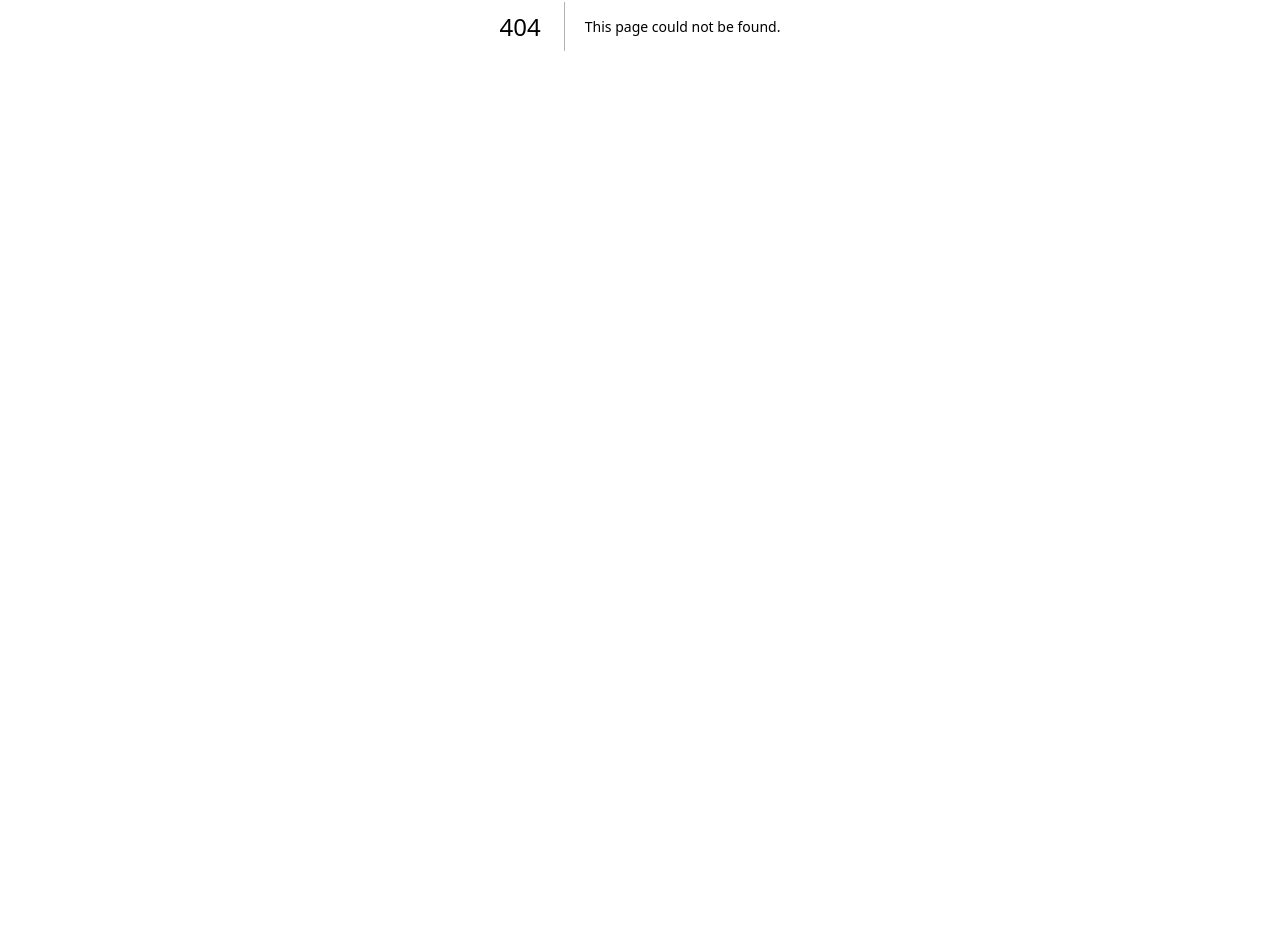
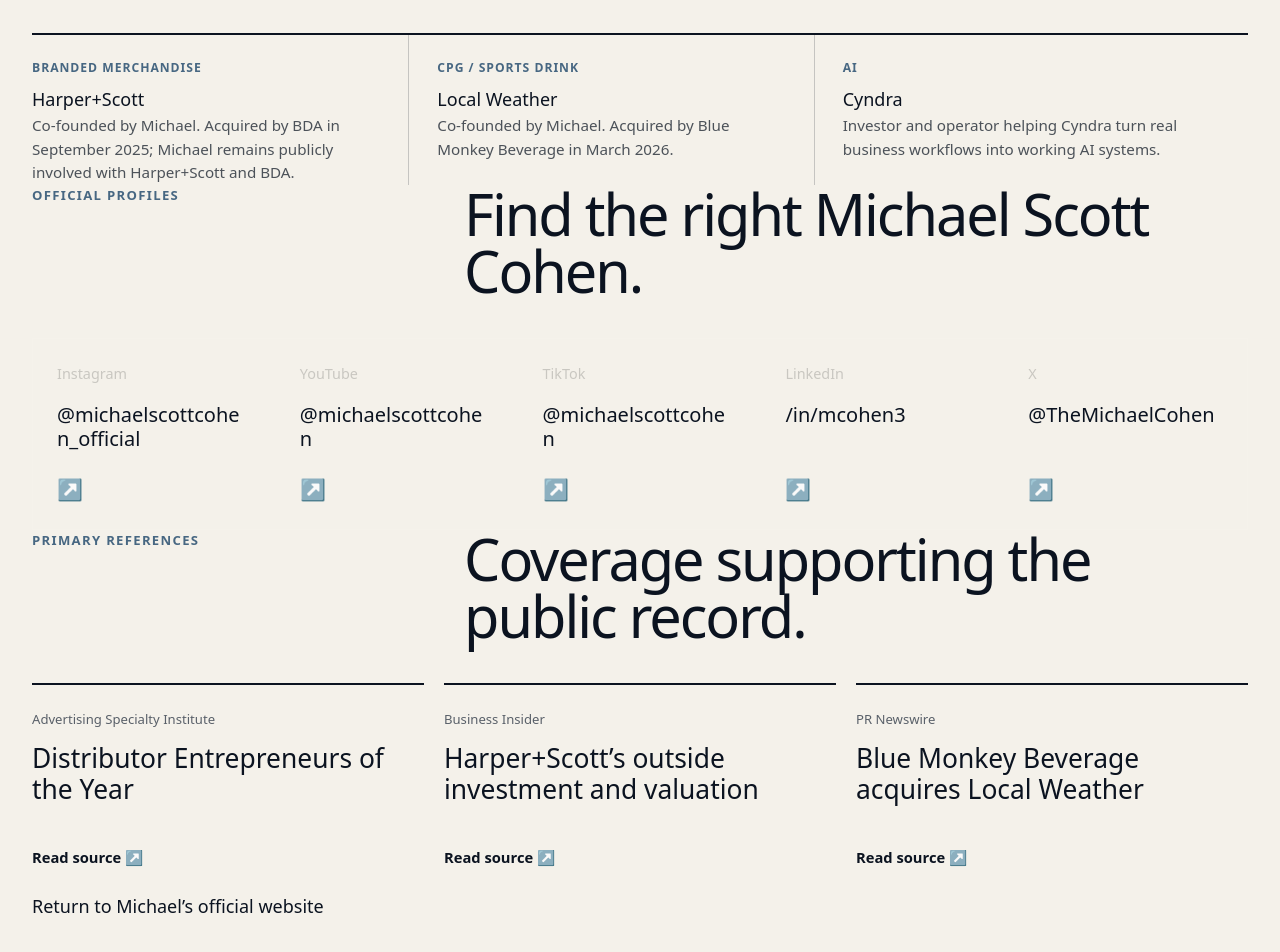
Before and after one commit to michaelscottcohen-lang/michael-scott-cohen, a Next.js app: page /about in a window 1280 px wide. Before the commit this address had no page. Shown: the part 374-1326 px from the top of the page. Before the commit the page ends 800 px from the top, so only its background shows below. Built offline with nearby package versions, Linux system fonts and the light colour scheme.

Commit message:
Add entity discovery signals for search and AI

```diff
--- /dev/null
+++ b/src/app/about/page.tsx
@@ -0,0 +1,72 @@
+import type { Metadata } from "next";
+import Link from "next/link";
+import SiteNav from "@/components/site-nav";
+import { companies, press, profile, socials } from "@/lib/content";
+
+export const metadata: Metadata = {
+  title: "About",
+  description:
+    "Public biography, company history, official profiles, and primary sources for Michael Scott Cohen.",
+  alternates: { canonical: "/about" },
+};
+
+export default function AboutPage() {
+  return (
+    <>
+      <SiteNav />
+      <main>
+        <section className="section read-section">
+          <div className="shell">
+            <div className="section-head">
+              <p className="kicker">About Michael Scott Cohen</p>
+              <h1>Founder, operator, and investor.</h1>
+              <p className="intro">{profile.intro}</p>
+            </div>
+
+            <div className="receipt-grid" aria-label="Companies">
+              {companies.map((company) => (
+                <article key={company.name}>
+                  <p>{company.category}</p>
+                  <h2>{company.name}</h2>
+                  <p>{company.detail}</p>
+                </article>
+              ))}
+            </div>
+
+            <div className="section-head compact">
+              <p className="kicker">Official profiles</p>
+              <h2>Find the right Michael Scott Cohen.</h2>
+            </div>
+            <div className="channel-grid">
+              {socials.map((social) => (
+                <a href={social.href} target="_blank" rel="noopener noreferrer" key={social.label}>
+                  <span>{social.label}</span>
+                  <strong>{social.handle}</strong>
+                  <span aria-hidden="true">↗</span>
+                </a>
+              ))}
+            </div>
+
+            <div className="section-head compact">
+              <p className="kicker">Primary references</p>
+              <h2>Coverage supporting the public record.</h2>
+            </div>
+            <div className="press-grid">
+              {press.map((item) => (
+                <a href={item.href} target="_blank" rel="noopener noreferrer" key={item.href}>
+                  <span>{item.publication}</span>
+                  <h3>{item.title}</h3>
+                  <span>Read source ↗</span>
+                </a>
+              ))}
+            </div>
+
+            <p>
+              <Link href="/">Return to Michael’s official website</Link>
+            </p>
+          </div>
+        </section>
+      </main>
+    </>
+  );
+}
--- a/src/app/layout.tsx
+++ b/src/app/layout.tsx
@@ -29,8 +29,62 @@
 const DESCRIPTION =
   "Michael Scott Cohen is a New York founder, operator, investor, and co-founder of Harper+Scott. Watch recent videos, read selected posts, and subscribe to The Operator's Note.";
 
+const entityGraph = {
+  "@context": "https://schema.org",
+  "@graph": [
+    {
+      "@type": "Person",
+      "@id": "https://michaelscottcohen.com/#person",
+      name: "Michael Scott Cohen",
+      url: "https://michaelscottcohen.com/",
+      image: "https://michaelscottcohen.com/images/michael-hero-latest.jpg",
+      description: DESCRIPTION,
+      jobTitle: "Founder, operator, and investor",
+      sameAs: [
+        "https://www.linkedin.com/in/mcohen3/",
+        "https://www.instagram.com/michaelscottcohen_official/",
+        "https://www.youtube.com/@michaelscottcohen",
+        "https://www.tiktok.com/@michaelscottcohen",
+        "https://x.com/TheMichaelCohen",
+        "https://www.crunchbase.com/person/michael-scott-cohen",
+      ],
+      award: "2023 Advertising Specialty Institute Distributor Entrepreneur of the Year",
+      knowsAbout: [
+        "Entrepreneurship",
+        "Business operations",
+        "Branded merchandise",
+        "Consumer packaged goods",
+        "Artificial intelligence",
+      ],
+      subjectOf: [
+        "https://members.asicentral.com/news/web-exclusive/july-2023/distributor-entrepreneurs-of-the-year-2023-jon-alagem-michael-scott-cohen-harper-plus-scott/",
+        "https://www.businessinsider.com/harper-scott-john-howard-lew-frankfort-coach-sephora-swag-2019-9",
+        "https://www.prnewswire.com/news-releases/blue-monkey-beverage-acquires-local-weather-sports-drink-302702909.html",
+      ],
+    },
+    {
+      "@type": "WebSite",
+      "@id": "https://michaelscottcohen.com/#website",
+      url: "https://michaelscottcohen.com/",
+      name: "Michael Scott Cohen",
+      publisher: { "@id": "https://michaelscottcohen.com/#person" },
+      inLanguage: "en-US",
+    },
+    {
+      "@type": "ProfilePage",
+      "@id": "https://michaelscottcohen.com/#profile",
+      url: "https://michaelscottcohen.com/",
+      name: TITLE,
+      isPartOf: { "@id": "https://michaelscottcohen.com/#website" },
+      mainEntity: { "@id": "https://michaelscottcohen.com/#person" },
+      inLanguage: "en-US",
+    },
+  ],
+};
+
 export const metadata: Metadata = {
   metadataBase: new URL("https://michaelscottcohen.com"),
+  alternates: { canonical: "/" },
   title: {
     default: TITLE,
     template: "%s — Michael Scott Cohen",
@@ -49,6 +103,13 @@
     description: DESCRIPTION,
   },
   authors: [{ name: "Michael Scott Cohen" }],
+  creator: "Michael Scott Cohen",
+  publisher: "Michael Scott Cohen",
+  robots: {
+    index: true,
+    follow: true,
+    googleBot: { index: true, follow: true },
+  },
 };
 
 export default function RootLayout({
@@ -58,6 +119,14 @@
 }>) {
   return (
     <html lang="en">
+      <head>
+        <script
+          type="application/ld+json"
+          dangerouslySetInnerHTML={{
+            __html: JSON.stringify(entityGraph).replace(/</g, "\\u003c"),
+          }}
+        />
+      </head>
       <body
         className={`${newsreader.variable} ${schibsted.variable} ${plex.variable} grain antialiased`}
       >
--- /dev/null
+++ b/src/app/robots.ts
@@ -0,0 +1,21 @@
+import type { MetadataRoute } from "next";
+
+export default function robots(): MetadataRoute.Robots {
+  const allowAll = [
+    "Googlebot",
+    "Bingbot",
+    "GPTBot",
+    "ChatGPT-User",
+    "OAI-SearchBot",
+    "ClaudeBot",
+    "Claude-SearchBot",
+    "Claude-User",
+    "PerplexityBot",
+  ].map((userAgent) => ({ userAgent, allow: "/" }));
+
+  return {
+    rules: [{ userAgent: "*", allow: "/" }, ...allowAll],
+    sitemap: "https://michaelscottcohen.com/sitemap.xml",
+    host: "https://michaelscottcohen.com",
+  };
+}
--- /dev/null
+++ b/src/app/sitemap.ts
@@ -0,0 +1,18 @@
+import type { MetadataRoute } from "next";
+
+export default function sitemap(): MetadataRoute.Sitemap {
+  return [
+    {
+      url: "https://michaelscottcohen.com/",
+      lastModified: new Date(),
+      changeFrequency: "weekly",
+      priority: 1,
+    },
+    {
+      url: "https://michaelscottcohen.com/about",
+      lastModified: new Date(),
+      changeFrequency: "monthly",
+      priority: 0.8,
+    },
+  ];
+}
```
Also changed, not shown: public/llms-full.txt (added), public/llms.txt (added), 1 other file (tests, documents, lock files or other folders).
